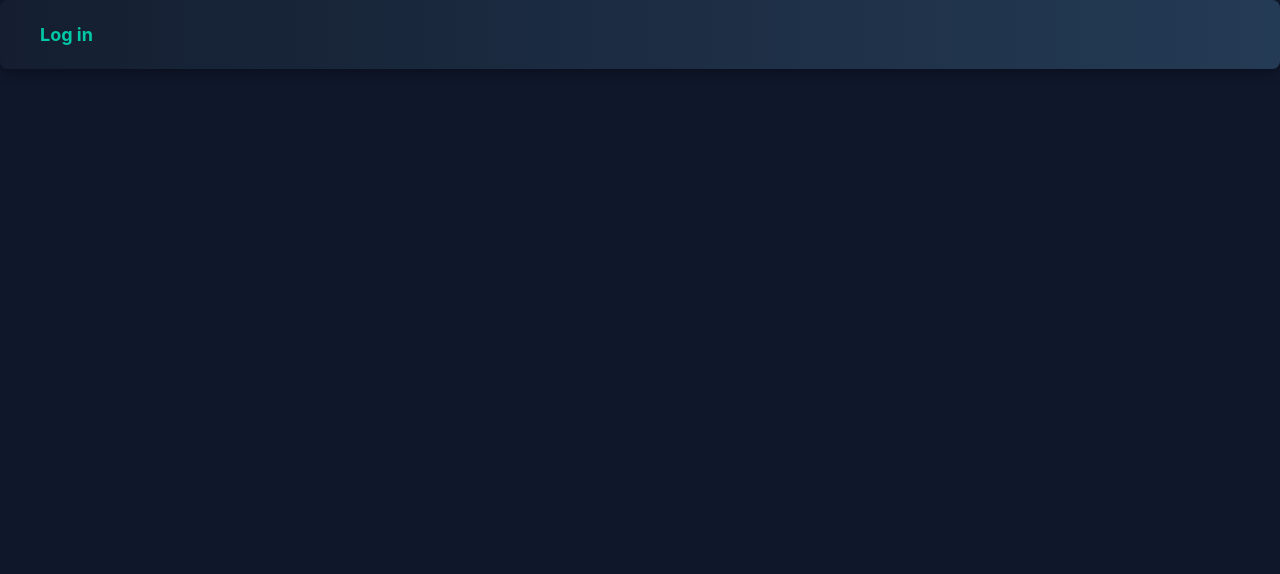
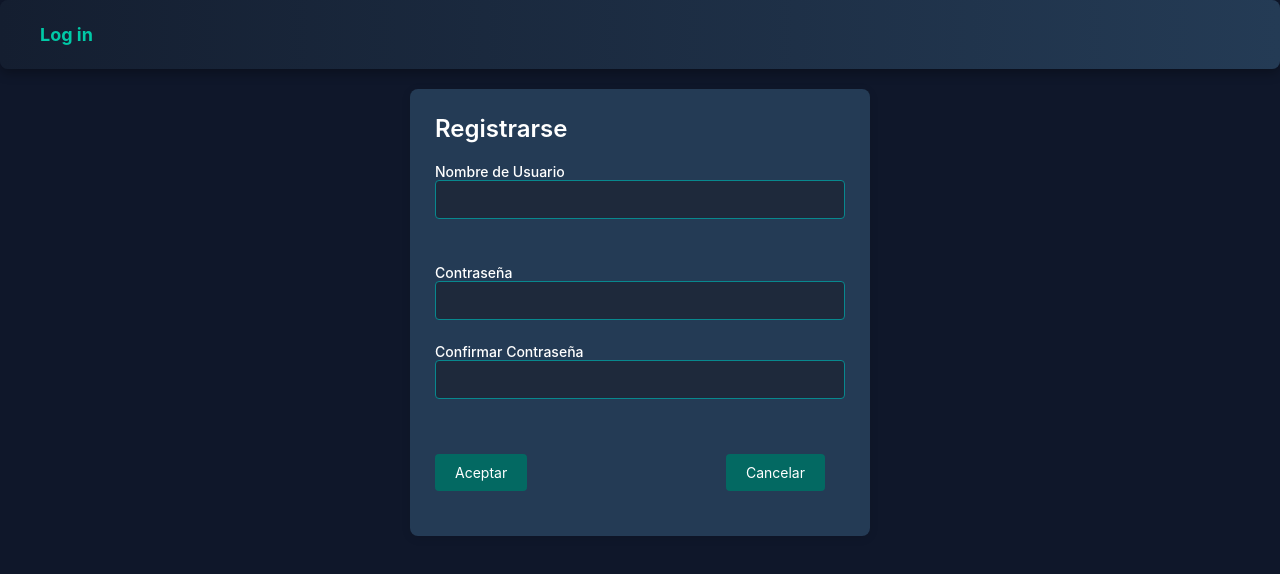
Before and after one commit to anthony0816/Django-React, a React (Vite) app in the folder client/: page /register-form in a window 1280 px wide. Before the commit this address had no page. Shown: the top 574 px of the page. Built offline with nearby package versions, Linux system fonts and the light colour scheme; no server answers.

Commit message:
formulario de registro con algunas validaciones del frontend "falta tadavia crear el usuario y validar algunas cosas "

```diff
--- a/client/src/App.jsx
+++ b/client/src/App.jsx
@@ -4,10 +4,9 @@ import { TaskFormPage} from './pages/TaskFormPage'
 import { Navigation } from './components/Navigation'
 import { Presentacion } from './components/Presentasion'
 import { Editar } from './components/EditarPage'
-
 import { AuthProvider } from './components/AuthProvider '
-import { ProtectedRoutes } from './components/ProtectedRoutes '
 import { PrivateRoute } from './components/PrivateRoute'
+import { RegisterForm } from './components/RegisterForm'
 
 
   function App  () {
@@ -26,7 +25,7 @@ import { PrivateRoute } from './components/PrivateRoute'
               <Route path="/tasks" element={<PrivateRoute element={<TasksPage/>} />}/>
               <Route path="/taskForm" element={<PrivateRoute element={<TaskFormPage/>} />}/>
               <Route path="/task-edit/:id" element={<PrivateRoute element={<Editar/>} />}/>
-
+              <Route path='/register-form' element={<RegisterForm/>}/>
           </Routes>
         </BrowserRouter>
       </AuthProvider>
--- a/client/src/api/task.api.js
+++ b/client/src/api/task.api.js
@@ -97,10 +97,10 @@ export const update =(id,task)=>{
 }
 
 //--------AUTENTICAR USUARIO
-export const AutenticarUsuario=async (username,password)=>{
+export const AutenticarUsuario=async (username)=>{
     const respuesta = await axios.post("http://localhost:8000/tasks/user/", {
-            username,
-            password
+            username:username
+
         }, {
             headers: {
                 "Content-Type": "application/json",  // Clave para que Django reconozca el JSON
--- a/client/src/components/Presentasion.jsx
+++ b/client/src/components/Presentasion.jsx
@@ -56,6 +56,11 @@ export function Presentacion(){
 
     }
 
+    const handleRegister = (e)=>{
+    e.preventDefault()
+    navigate("/register-form");
+    }
+
 
     return(
         <div className="presentacion-container">
@@ -75,7 +80,7 @@ export function Presentacion(){
                     <div id="respuesta" className="presentacion-response"></div>
 
                     <div className='register-continer'>
-                        <button className=' register-button presentacion-button'>Registrarse</button>
+                        <button className=' register-button presentacion-button' onClick={handleRegister}>Registrarse</button>
                     </div>
                 </div>
             </form>
--- /dev/null
+++ b/client/src/components/RegisterForm.css
@@ -0,0 +1,93 @@
+/* RegisterUser.module.css */
+
+.registerUser-container {
+    font-family: 'Segoe UI', Tahoma, Geneva, Verdana, sans-serif;
+    max-width: 500px;
+    margin: 0 auto;
+    padding: 20px;
+}
+
+.registerUser-form {
+    background-color: #243B55;
+    border-radius: 8px;
+    padding: 25px;
+    box-shadow: 0 2px 10px rgba(0, 0, 0, 0.1);
+}
+
+.registerUser-title {
+    color: #ffffff;
+    font-size: 24px;
+    margin-bottom: 20px;
+    font-weight: 600;
+}
+
+.registerUser-group {
+    margin-bottom: 20px;
+    position: relative;
+}
+
+.registerUser-labelContraseña-container{
+    margin-top: 30px;
+}
+
+.registerUser-label {
+    display: block;
+    color: #ffffff;
+    font-size: 14px;
+    margin-bottom: 8px;
+    font-weight: 500;
+}
+
+.registerUser-input {
+    width: 100%;
+    padding: 10px 12px;
+    margin-bottom: 15px;
+    border: 1px solid #08888e;
+    background-color: #1e293b;
+    border-radius: 4px;
+    font-size: 14px;
+    box-sizing: border-box;
+    transition: border-color 0.3s;
+    color: wheat;
+}
+
+.registerUser-input:focus {
+    border-color: #4a90e2;
+    outline: none;
+    box-shadow: 0 0 0 2px rgba(74, 144, 226, 0.2);
+}
+
+.registerUser-actions {
+    display: flex;
+    justify-content: center; /* Centra los botones */
+    align-items: center;
+    gap: 15px;
+}
+
+.registerUser-button {
+    background-color: #036962;
+    color: white;
+    border: none;
+    padding: 10px 20px;
+    border-radius: 4px;
+    font-size: 14px;
+    cursor: pointer;
+    transition: background-color 0.3s;
+}
+
+.registerUser-button:hover {
+    background-color: #035651;
+}
+
+.registerUser-response {
+    font-size: 14px;
+    width: 80%;
+    border-radius: 13px;
+    color: #ffffff;
+    margin: auto;
+    text-align: center;
+}
+#usuario-valido-estado{
+    position: absolute;
+    top: 60px;
+}
--- /dev/null
+++ b/client/src/components/RegisterForm.jsx
@@ -0,0 +1,81 @@
+import "./RegisterForm.css"
+import { useNavigate } from "react-router-dom"
+import { useState } from "react"
+import { AutenticarUsuario } from "../api/task.api"
+
+export function RegisterForm(){
+
+    const navegate = useNavigate()
+    const [username, setUsername] = useState("");
+    console.log("input usuario", username)
+
+    async function loadAutenticarUsuario(){
+        const res = await (await AutenticarUsuario(username)).data.mensaje
+        console.log("respuesta del backend",res)
+        const alerta = document.getElementById("usuario-valido-estado")
+        const button_submit = document.getElementById("button-submit")
+
+        if (res == "no valido"){
+            button_submit.type = "button"
+            alerta.style.color="red"
+            alerta.textContent = "No valido, Ya existe ese usuario"
+        }
+        if(res=="valido"){
+            button_submit.type = "submit"
+            alerta.textContent=""
+        }
+    }
+    loadAutenticarUsuario()
+
+    function HandleSubmit(e){
+
+
+        const contraseña = document.getElementById("registerUser-contraseña").value
+        const confirmar_contraseña = document.getElementById("registerUser-confirmar-contraseña").value
+
+
+    }
+
+    return( <div className="registerUser-container">
+    <form className="registerUser-form" onSubmit={HandleSubmit}>
+        <h1 className="registerUser-title">Registrarse</h1>
+
+        <div className="registerUser-group">
+            <label id="registerUser-labelUsuario" className="registerUser-label"> Nombre de Usuario
+                <input type="text" id="registerUser-usuario" className="registerUser-input"
+                required
+                onChange={(e)=>setUsername(e.target.value)}
+                />
+                <div id="usuario-valido-estado"></div>
+            </label>
+
+            <div className="registerUser-labelContraseña-container">
+
+                <label id="registerUser-labelContraseña" className="registerUser-label"> Contraseña
+                <input required type="password" id="registerUser-contraseña" className="registerUser-input"/>
+            </label>
+
+            <label id="registerUser-labelContraseña" className="registerUser-label">Confirmar Contraseña
+                <input required type="password" id="registerUser-confirmar-contraseña" className="registerUser-input"/>
+            </label>
+
+            </div>
+        </div>
+        <div className="registerUser-actions">
+            <button id="button-submit" type="submit" className="registerUser-button">Aceptar</button>
+            <div id="registerUser-respuesta" className="registerUser-response"></div>
+
+            <div className="registerUser-container">
+                <button className="registerUser-button" onClick={(e)=>{
+                    e.preventDefault();
+                    navegate("/");
+                }}
+                    >Cancelar</button>
+            </div>
+        </div>
+    </form>
+</div>
+
+
+)
+}
```
Also changed, not shown: 2 other files (tests, documents, lock files or other folders).
